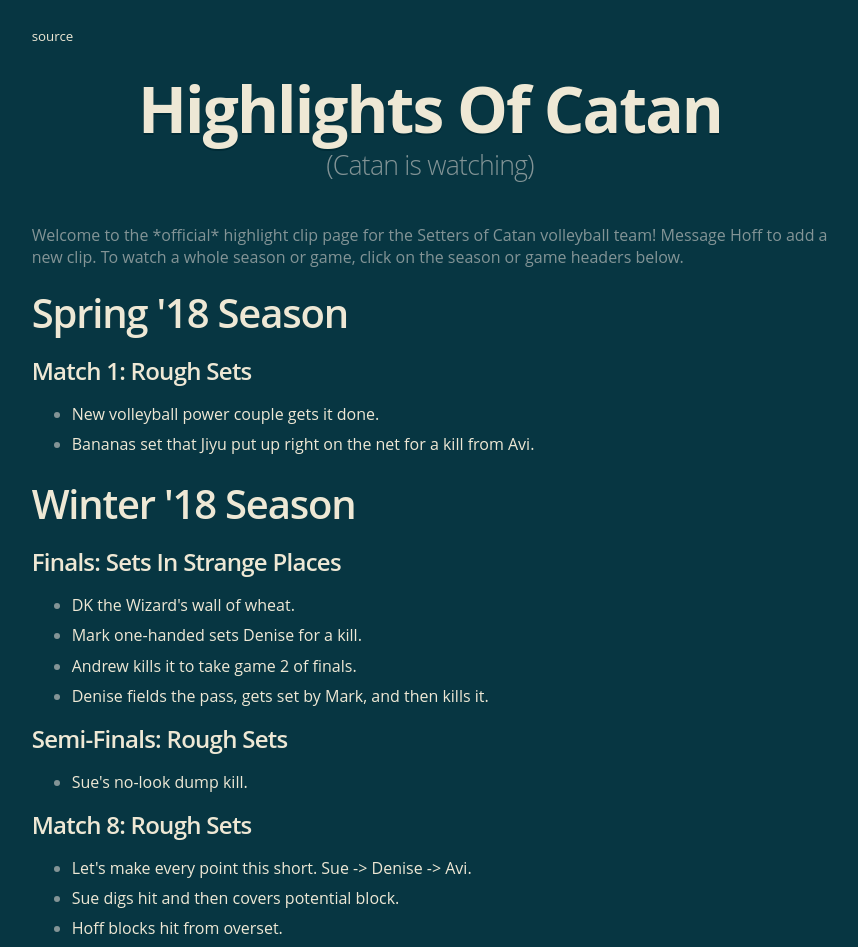
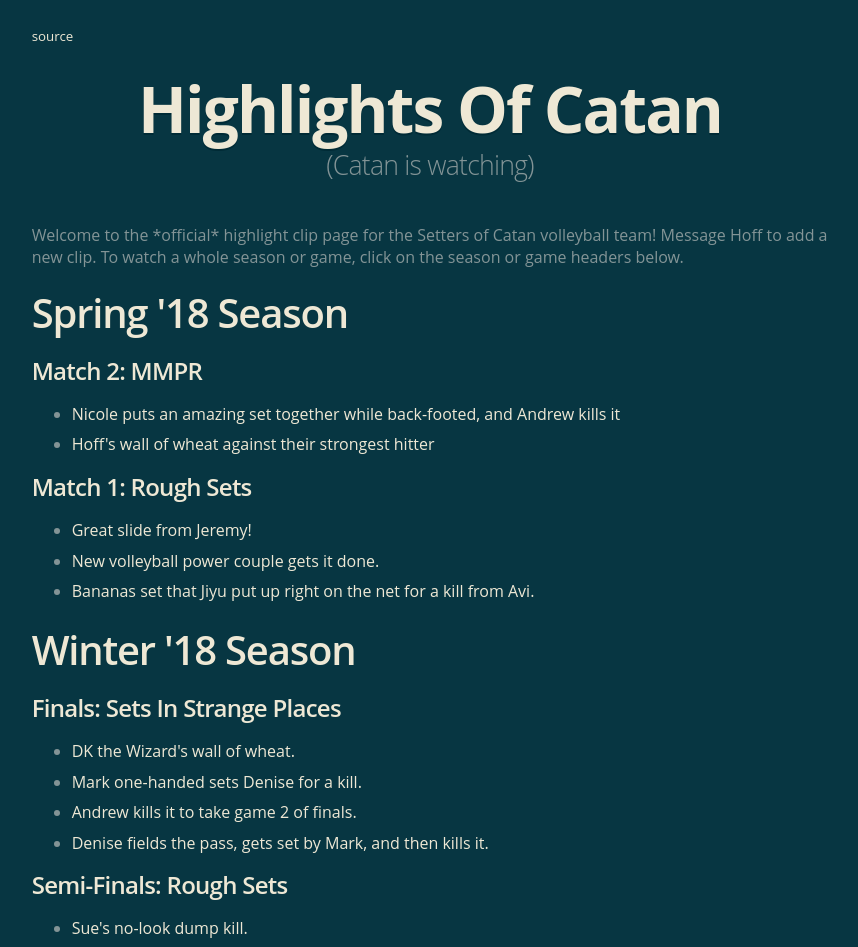
Before and after one commit to mritterhoff/HighlightsOfCatan, a plain HTML site: page index.html in a window 1280 px wide. Shown: the top 947 px of the page, without its empty margins (210-1068 px from the left). Drawn offline with Linux system fonts and the light colour scheme.

Commit message:
Add plays from 2nd match

```diff
--- a/index.html
+++ b/index.html
@@ -114,12 +114,27 @@
 
     let playlist = new Playlist();
 
+    // all hoff's hits
+    // http://youclipper.com/?v=K37VdkT46cM&s=5:46&d=6&r=1
+    // http://youclipper.com/?v=K37VdkT46cM&s=25:52&d=6&r=1
+
+    // bloopers
+    // andrew is stone cold http://youclipper.com/?v=K37VdkT46cM&s=35:40&d=6&r=1
+
     playlist.addSeason('Spring \'18 Season', 'PLnyLEAQD8TQfeqH_4IFUs_vmskm5FMFss');
-    // add new games for spring here
+
+    // add new games for spring here:
+
+    playlist.addGame('Match 2: MMPR', 'u_PMc5fIwQ0');
+    playlist.addPlay('1:27', 7, 1, 'Nicole puts an amazing set together while back-footed, and Andrew kills it');
+    playlist.addPlay('31:51', 8, 1, 'Hoff\'s wall of wheat against their strongest hitter');
 
     playlist.addGame('Match 1: Rough Sets', 'K37VdkT46cM');
+    playlist.addPlay('5:18', 6, 1, 'Great slide from Jeremy!');
     playlist.addPlay('21:35', 7, 1, 'New volleyball power couple gets it done.');
     playlist.addPlay('32:32', 7.5, 1, 'Bananas set that Jiyu put up right on the net for a kill from Avi.');
+
+
 
 
     playlist.addSeason('Winter \'18 Season', 'PLnyLEAQD8TQdK9c8RnzQ_TM4yldILtbyd');
```
